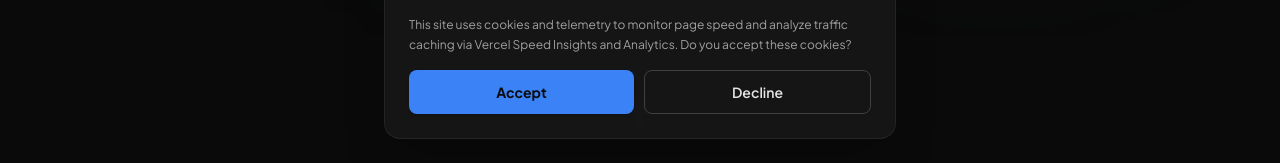
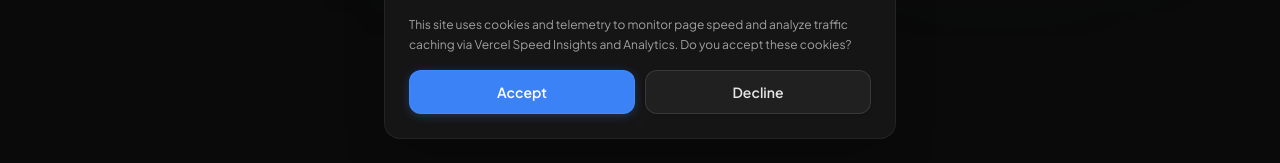
Before and after one commit to JRioP/Rio_Joshua_Portfolio, a Next.js app: page / in a window 1280 px wide. Shown: the part 637-800 px from the top of the page. Built offline with nearby package versions, Linux system fonts and the light colour scheme.

Commit message:
style(consent): align accept and decline buttons with unified primary and secondary design

```diff
--- a/components/consentBanner/CookieConsentBanner.tsx
+++ b/components/consentBanner/CookieConsentBanner.tsx
@@ -40,14 +40,14 @@ export function CookieConsentBanner() {
         <button
           type="button"
           onClick={accept}
-          className="flex-1 min-h-[44px] py-2.5 px-4 bg-accent-500 hover:bg-accent-hover active:scale-[0.98] text-neutral-950 font-bold text-xs sm:text-sm rounded-lg transition-all cursor-pointer text-center flex items-center justify-center shadow-sm"
+          className="flex-1 min-h-[44px] py-2.5 px-5 bg-accent-500 hover:bg-accent-hover active:scale-[0.98] text-white font-sans font-semibold text-sm rounded-xl transition-all duration-200 cursor-pointer text-center flex items-center justify-center shadow-[0_2px_10px_rgba(59,130,246,0.3)] hover:shadow-[0_4px_18px_rgba(59,130,246,0.4)] border border-blue-400/30"
         >
           Accept
         </button>
         <button
           type="button"
           onClick={decline}
-          className="flex-1 min-h-[44px] py-2.5 px-4 border border-neutral-700 hover:border-neutral-500 hover:bg-neutral-800/40 active:scale-[0.98] text-neutral-200 hover:text-neutral-100 font-semibold text-xs sm:text-sm rounded-lg transition-all cursor-pointer text-center flex items-center justify-center"
+          className="flex-1 min-h-[44px] py-2.5 px-5 border border-neutral-700/80 bg-neutral-800/70 hover:bg-neutral-800 active:scale-[0.98] text-neutral-200 hover:text-white hover:border-neutral-600 font-sans font-semibold text-sm rounded-xl transition-all duration-200 cursor-pointer text-center flex items-center justify-center shadow-sm"
         >
           Decline
         </button>
```
